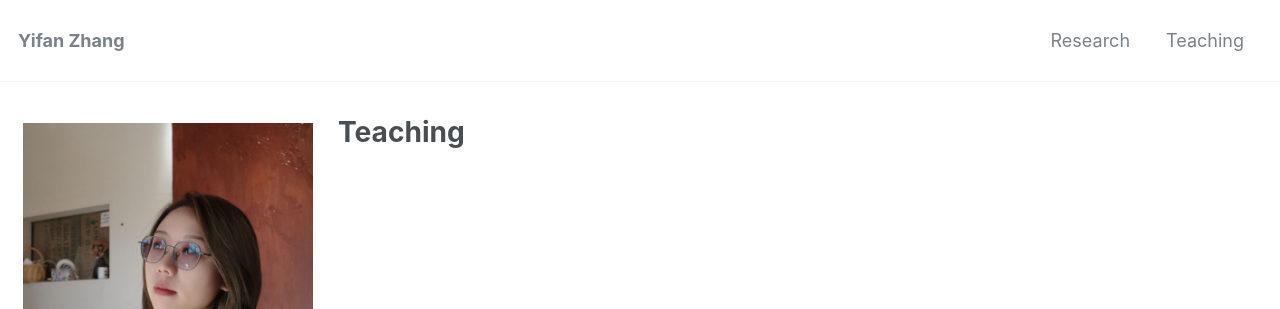
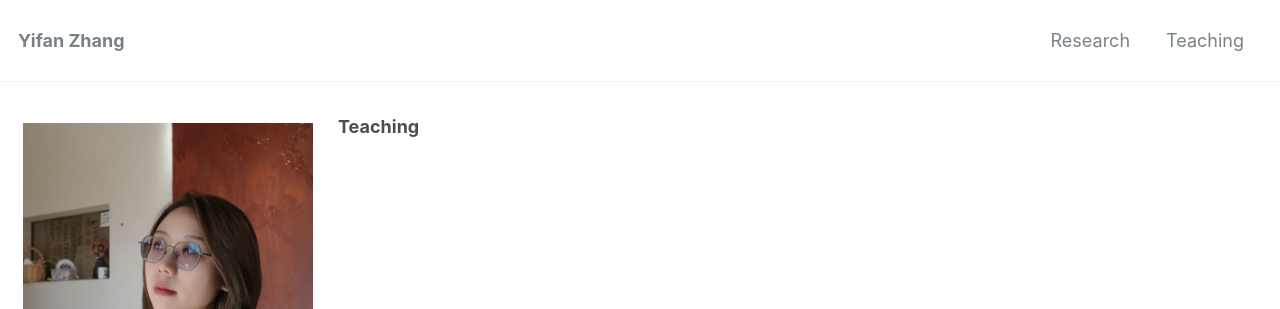
Before and after one commit to yifan-zhang-in/yifan-zhang-in.github.io, a Jekyll site: the page built from _pages/3_teaching.md, in a window 1280 px wide. Shown: the top 309 px of the page. Built offline with Jekyll 4.4.1, drawn with Linux system fonts in a browser that asks for light colours; nearby versions of some CDN libraries.

Commit message:
Update _base.scss

```diff
--- a/_sass/minimal-mistakes/_base.scss
+++ b/_sass/minimal-mistakes/_base.scss
@@ -35,27 +35,27 @@ h6 {
 
 h1 {
   margin-top: 0;
-  font-size: $type-size-3;
+  font-size: $type-size-5;
 }
 
 h2 {
-  font-size: $type-size-4;
+  font-size: $type-size-6;
 }
 
 h3 {
-  font-size: $type-size-5;
+  font-size: $type-size-7;
 }
 
 h4 {
-  font-size: $type-size-6;
+  font-size: $type-size-8;
 }
 
 h5 {
-  font-size: $type-size-6;
+  font-size: $type-size-8;
 }
 
 h6 {
-  font-size: $type-size-6;
+  font-size: $type-size-8;
 }
 
 small,
```
